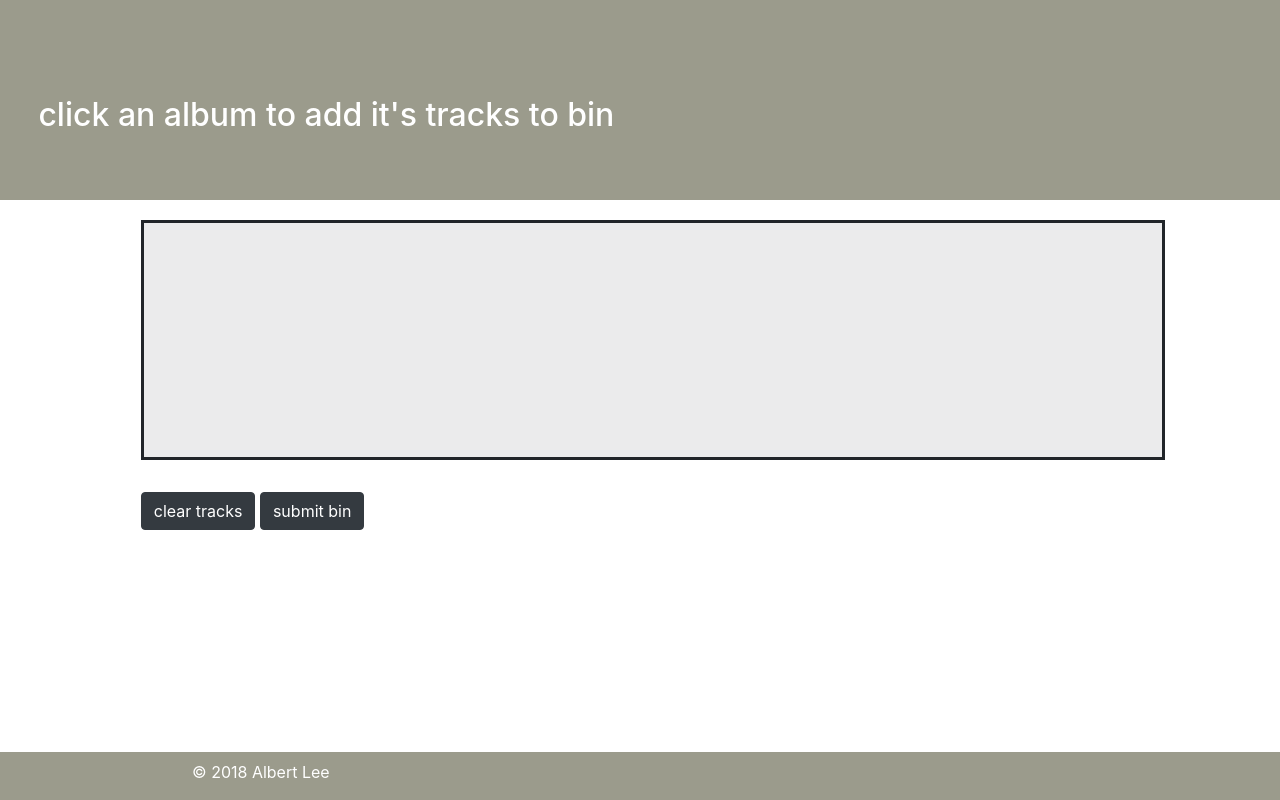
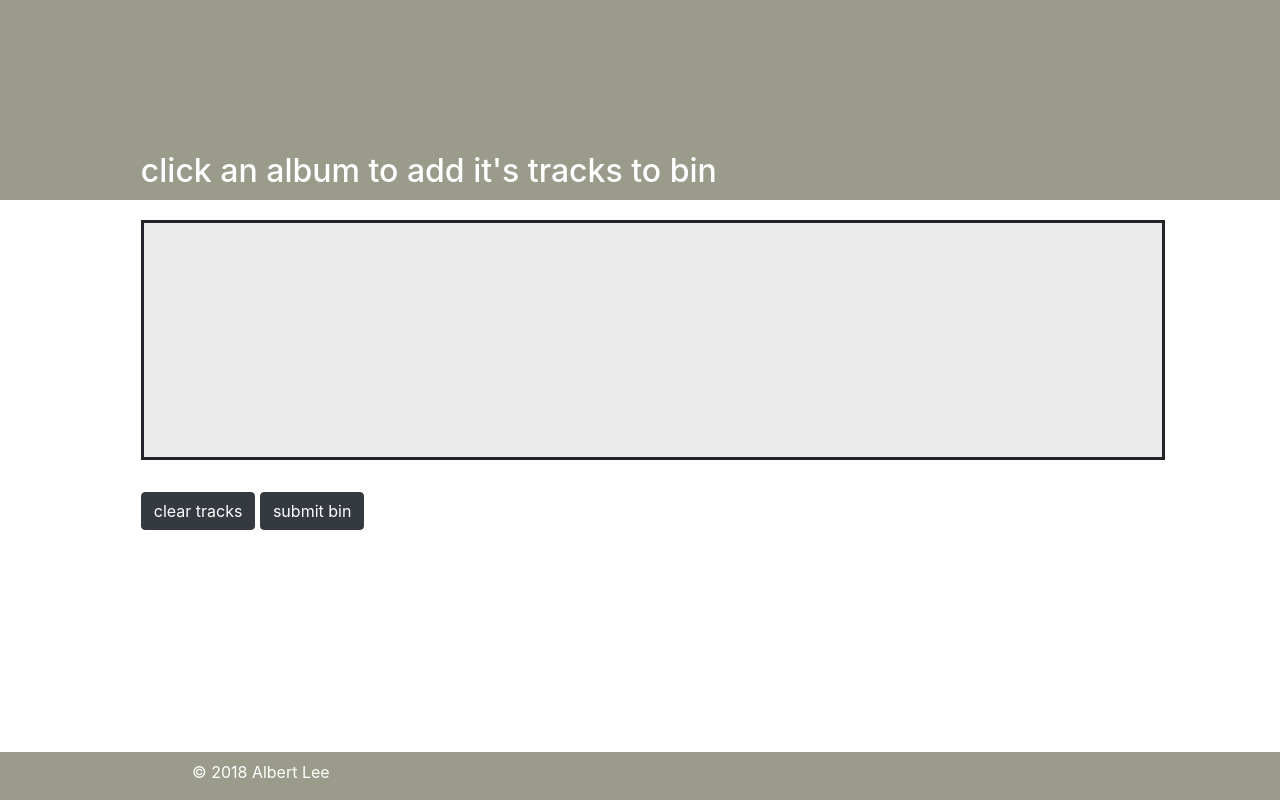
Before and after one commit to Herodotuslee/galvanize_playlist, a plain HTML site: page ByXHR/playlist.html in a window 1280 px wide. Drawn offline with nearby package versions, Linux system fonts and the light colour scheme; no server answers.

Commit message:
fuck you

```diff
--- a/ByFetch/playlist.css
+++ b/ByFetch/playlist.css
@@ -2,12 +2,14 @@ header {
   width: 100vw;
   height: 25vh;
   background: #9B9B8C;
-  padding-top:12vh ;
+  padding-top:19vh ;
   padding-left:3vw ;
 }
 
 header h2{
-  color:white
+  color:white;
+  margin-left:8vw;
+  margin-bottom: 1vh;
 }
 
 .footer{
--- a/ByXHR/playlist.css
+++ b/ByXHR/playlist.css
@@ -2,12 +2,14 @@ header {
   width: 100vw;
   height: 25vh;
   background: #9B9B8C;
-  padding-top:12vh ;
+  padding-top:19vh ;
   padding-left:3vw ;
 }
 
 header h2{
-  color:white
+  color:white;
+  margin-left:8vw;
+  margin-bottom: 1vh;
 }
 
 .footer{
```
